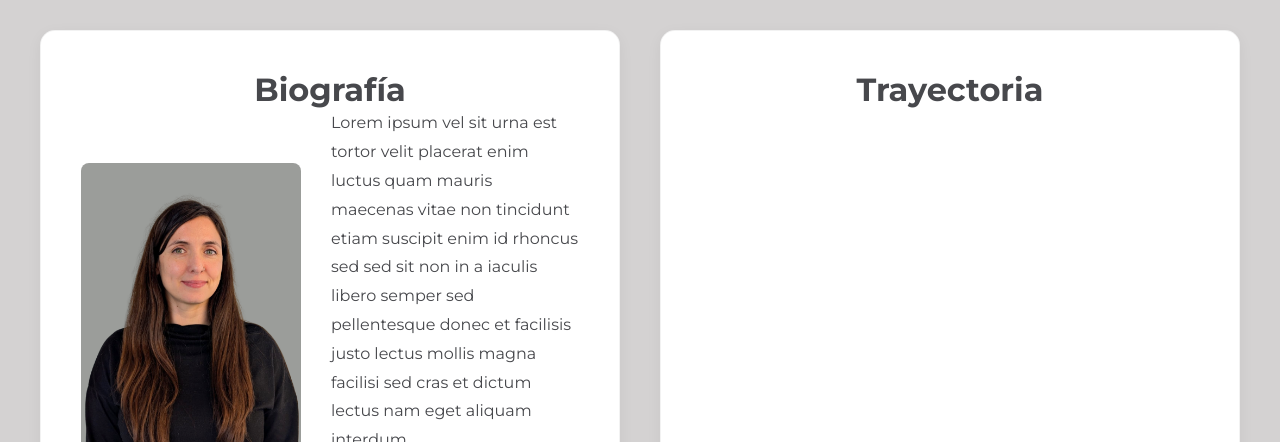
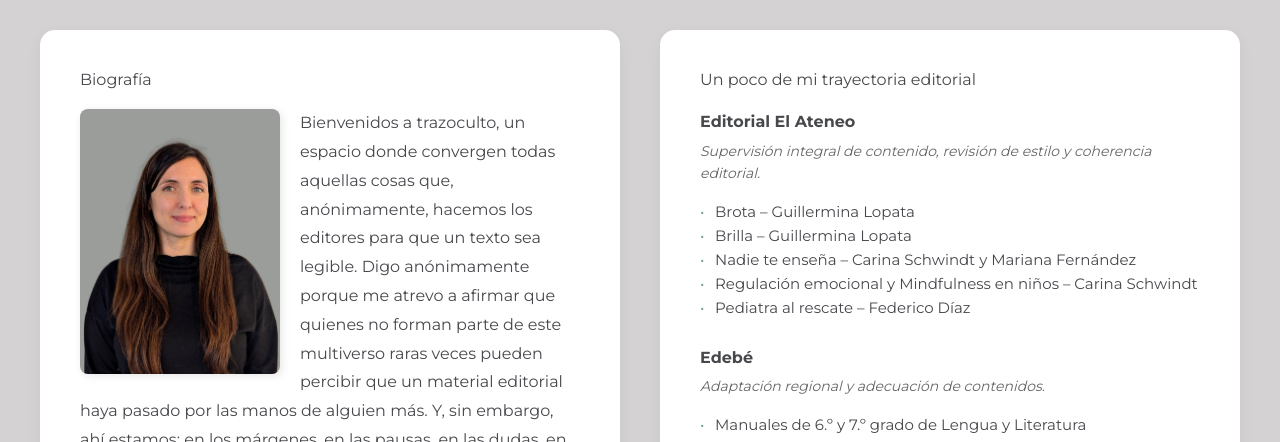
Before and after one commit to Leonela88/trazoculto-front, a React (Vite) app: page / in a window 1280 px wide. Shown: the part 510-952 px from the top of the page. Built offline with nearby package versions, Linux system fonts and the light colour scheme.

Commit message:
style:improving styles

```diff
--- a/src/components/atoms/Title.jsx
+++ b/src/components/atoms/Title.jsx
@@ -1,10 +1,9 @@
 import styles from "./title.module.css";
 
-const Title = ({ children, level = 1, color = "light" }) => {
+const Title = ({ children, level = 1, color = "light", className = "" }) => {
   const Tag = `h${level}`;
 
-  // Usamos una validación: si el color existe en styles, lo pone, si no, nada.
-  const titleClass = `${styles.title} ${styles[color] || ""}`;
+  const titleClass = `${styles.title} ${styles[color] || ""} ${className}`;
 
   return <Tag className={titleClass}>{children}</Tag>;
 };
--- a/src/components/atoms/title.module.css
+++ b/src/components/atoms/title.module.css
@@ -1,5 +1,4 @@
 .title {
-  text-align: center;
   line-height: 1.2;
   margin: 0;
   font-family: var(--font);
--- a/src/index.css
+++ b/src/index.css
@@ -61,6 +61,5 @@ h3 {
 .caption, small, .legal {
   font-size: 14px;
   font-weight: 300;
-  /* color: var(--color-font); */
   opacity: 0.8;
 }
--- a/src/pages/Home.jsx
+++ b/src/pages/Home.jsx
@@ -3,34 +3,57 @@ import profilePic from "../assets/Maru.png";
 import styles from "./home.module.css";
 
 const Home = () => {
-
   return (
     <main className={styles.homeContainer}>
       <div className={styles.cardsWrapper}>
 
         <section className={styles.aboutCard}>
-          <Title color="dark" className={styles.cardTitle}>Biografía</Title>
-          <div className={styles.cardContent}>
+          <Title level ={2} color="dark" className={styles.cardTitle}>Biografía</Title>
+
+          <div className={styles.cardBodyFloated}>
             <img
               src={profilePic}
               alt="Mariel Pannunzio"
               className={styles.profileImg}
             />
             <p className={styles.bioText}>
-              Lorem ipsum vel sit urna est tortor velit placerat enim luctus quam
-              mauris maecenas vitae non tincidunt etiam suscipit enim id rhoncus
-              sed sed sit non in a iaculis libero semper sed pellentesque donec
-              et facilisis justo lectus mollis magna facilisi sed cras et dictum
-              lectus nam eget aliquam interdum.
+              Bienvenidos a trazoculto, un espacio donde convergen todas aquellas cosas que, anónimamente, hacemos los editores para que un texto sea legible.
+              Digo anónimamente porque me atrevo a afirmar que quienes no forman parte de este multiverso raras veces pueden percibir que un material editorial haya pasado por las manos de alguien más. Y, sin embargo, ahí estamos: en los márgenes, en las pausas, en las dudas, en las decisiones invisibles.
+              Porque entre lo que se dice y lo que se calla, la edición descubre.
+              Pero empecemos por el principio.
+              Mi nombre es Mariel Pannunzio...
             </p>
           </div>
         </section>
+        <section className={styles.aboutCard}>
+          <Title level={2} color="dark" className={styles.cardTitle}>Un poco de mi trayectoria editorial</Title>
+          <div className={styles.cardBody}>
+            <div className={styles.experienceItem}>
+              <strong className={styles.company}>Editorial El Ateneo</strong>
+              <p className={styles.role}>Supervisión integral de contenido, revisión de estilo y coherencia editorial.</p>
+              <ul className={styles.bookList}>
+                <li>Brota – Guillermina Lopata</li>
+                <li>Brilla – Guillermina Lopata</li>
+                <li>Nadie te enseña – Carina Schwindt y Mariana Fernández</li>
+                <li>Regulación emocional y Mindfulness en niños – Carina Schwindt</li>
+                <li>Pediatra al rescate – Federico Díaz</li>
+              </ul>
+            </div>
 
+            <div className={styles.experienceItem}>
+              <strong className={styles.company}>Edebé</strong>
+              <p className={styles.role}>Adaptación regional y adecuación de contenidos.</p>
+              <ul className={styles.bookList}>
+                <li>Manuales de 6.º y 7.º grado de Lengua y Literatura</li>
+              </ul>
+            </div>
 
-        <section className={styles.aboutCard}>
-          <Title color="dark" className={styles.cardTitle}>Trayectoria</Title>
-          <div className={styles.cardContent}>
-         <div className={styles.emptyContent}>
+            <div className={styles.experienceItem}>
+              <strong className={styles.company}>Salvat</strong>
+              <p className={styles.role}>Adaptación regional de textos originales.</p>
+              <ul className={styles.bookList}>
+                <li>Cuentos de Disney</li>
+              </ul>
             </div>
           </div>
         </section>
--- a/src/pages/Project.jsx
+++ b/src/pages/Project.jsx
@@ -91,8 +91,8 @@ const Project = () => {
                 <option value="3">STYLE_CORRECTION</option>
                 <option value="4">ORTHOTYPOGRAPHIC_CORRECTION</option>
                 <option value="5">NEW_AUTHORS_GUIDANCE</option>
-                <option value="6">MACRO_EDITING,</option>
-                <option value="7">MICRO_EDITING,</option>
+                <option value="6">MACRO_EDITING</option>
+                <option value="7">MICRO_EDITING</option>
                 <option value="8">OTHERS</option>
               </select>
               <img src={dropdown} className={styles.arrowIcon} alt="arrow" />
--- a/src/pages/home.module.css
+++ b/src/pages/home.module.css
@@ -19,31 +19,30 @@
   padding: 40px;
   border-radius: 15px;
   box-shadow: 0 4px 15px rgba(0, 0, 0, 0.05);
-  border: 1px solid rgba(0, 0, 0, 0.05);
 }
 
 .cardTitle {
-  margin-bottom: 30px;
-  font-size: 16px!important;
-  align-self:flex-start;
-  font-weight: 400 !important;
-  text-align: left !important;
+  font-size: 16px !important;
+  font-weight: 500;
+  text-align: left;
+  color: var(--color-font);
+  margin-bottom: 20px;
 }
 
-.cardContent {
-  display: flex;
-  flex-direction: column;
-  gap: 30px;
-  align-items: center;
+.cardBodyFloated {
+  width: 100%;
 }
 
 .profileImg {
-  width: 100%;
-  max-width: 200px;
+
+  float: left;
+  width: 130px;
   height: auto;
   border-radius: 8px;
   object-fit: cover;
-  margin-top: auto;
+
+  margin: 0 15px 10px 0;
+  box-shadow: 2px 2px 8px rgba(0,0,0,0.1);
 }
 
 .bioText {
@@ -51,13 +50,59 @@
   font-size: 16px;
   line-height: 1.8;
   color: var(--color-font);
-  text-align: center;
+  text-align: left;
+  margin: 0;
+
 }
 
-.emptyContent {
-  min-height: 200px;
+.cardBody {
+  display: flex;
+  flex-direction: column;
+  gap: 25px;
+  text-align: left;
 }
 
+.experienceItem {
+  display: flex;
+  flex-direction: column;
+  gap: 5px;
+}
+
+.company {
+  font-family: var(--font);
+  font-size: 16px;
+  font-weight: 700;
+  color: var(--color-font);
+  display: block;
+}
+
+.role {
+  font-size: 14px;
+  font-style: italic;
+  margin: 0;
+  color: #666;
+}
+
+.bookList {
+  list-style: none;
+  padding: 0;
+  margin: 10px 0 0 0;
+}
+
+.bookList li {
+  font-size: 15px;
+  line-height: 1.6;
+  position: relative;
+  padding-left: 15px;
+}
+
+
+.bookList li::before {
+  content: "•";
+  position: absolute;
+  left: 0;
+  color: var(--color-primary);
+}
 
 @media (min-width: 992px) {
   .cardsWrapper {
@@ -69,17 +114,8 @@
     flex: 1;
   }
 
-  .cardContent {
-    flex-direction: row;
-    align-items: flex-start;
-  }
-
   .profileImg {
-    width: 220px;
-    min-width: 220px;
-  }
-
-  .bioText {
-    text-align: left;
+    width: 200px;
+    margin: 0 20px 15px 0;
   }
 }
--- a/src/service/api.jsx
+++ b/src/service/api.jsx
@@ -3,7 +3,6 @@ import axios from "axios";
 const api = axios.create({
   baseURL: "http://localhost:8080/api",
 });
-
 
 api.interceptors.request.use((config) => {
   const token = localStorage.getItem("token");
@@ -17,22 +16,39 @@ api.interceptors.response.use(
   (response) => response,
   (error) => {
     if (error.response) {
+
+      const serverMessage = error.response.data?.message || "An error occurred";
+
       switch (error.response.status) {
         case 401:
-
           if (!window.location.pathname.includes("/sesion")) {
-              alert("Expired session or not authorized.");
-              localStorage.removeItem("token");
-              window.location.href = "/sesion";
+            alert("Expired session or not authorized.");
+            localStorage.removeItem("token");
+            window.location.href = "/sesion";
           }
           break;
+
+        case 400:
+
+          alert(serverMessage);
+          break;
+
         case 404:
-          console.error("n0t founded (404)");
+          console.error("Resource not found (404)");
           break;
+
+        case 500:
+          alert("Internal Server Error: " + serverMessage);
+          break;
+
         default:
-          console.error("Server error:", error.response.status);
+          console.error("Server error:", error.response.status, serverMessage);
       }
+    } else if (error.request) {
+
+      alert("No response from server. Please check your connection.");
     }
+
     return Promise.reject(error);
   }
 );
```
